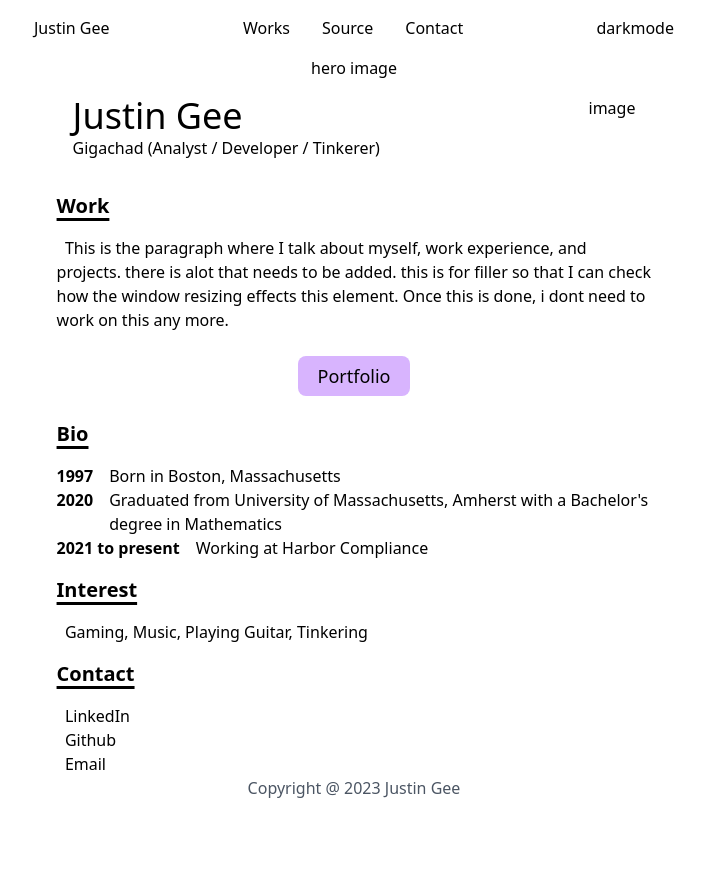
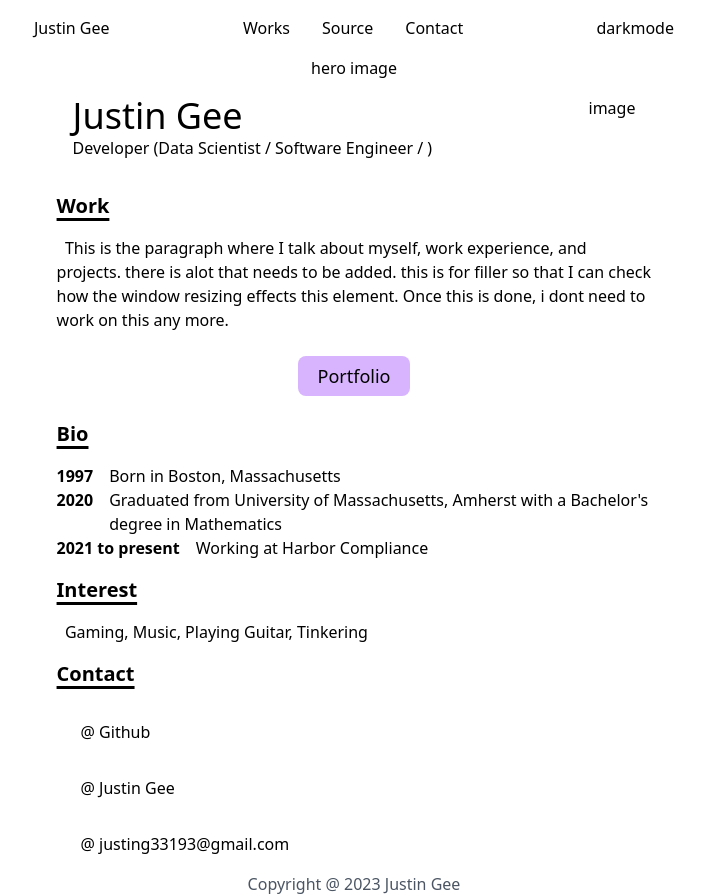
Before and after one commit to justingee193/homepage, a Next.js app: page / in a window 1280 px wide. Shown: the whole page, without its empty margins (286-990 px from the left). Before the commit the page ends 800 px from the top, so only its background shows below. Built offline with nearby package versions, Linux system fonts and the light colour scheme.

Commit message:
changes to footer

```diff
--- a/src/components/Footer.tsx
+++ b/src/components/Footer.tsx
@@ -8,9 +8,29 @@ export default function Footer() {
                 <Section>
                     Contact
                 </Section>
-                <Paragraph>LinkedIn</Paragraph>
-                <Paragraph>Github</Paragraph>
-                <Paragraph>Email</Paragraph>
+                <ul>
+                    <li className="p-2">
+                        <a href="https://github.com/justingee193" target="_blank">
+                            <button className="hover:bg-blue-500 rounded-md duration-150 px-4 py-2">
+                                @ Github
+                            </button>
+                        </a>
+                    </li>
+                    <li className="p-2">
+                        <a href="https://www.linkedin.com/in/justin-gee/" target="_blank">
+                            <button className="hover:bg-blue-500 rounded-md duration-150 px-4 py-2">
+                                @ Justin Gee
+                            </button>
+                        </a>
+                    </li>
+                    <li className="p-2">
+                        <a href="" target="_blank">
+                            <button className="hover:bg-blue-500 rounded-md duration-150 px-4 py-2">
+                                @ justing33193@gmail.com
+                            </button>
+                        </a>
+                    </li>
+                </ul>
                 <div className="flex justify-center text-gray-600">
                     Copyright @ 2023 Justin Gee
                 </div>
--- a/src/components/Header.tsx
+++ b/src/components/Header.tsx
@@ -3,7 +3,7 @@ export default function Header({}) {
         <div className="flex justify-between p-4">
             <div>
                 <h2 className="text-4xl">Justin Gee</h2>
-                <p>Gigachad (Analyst / Developer / Tinkerer)</p>
+                <p>Developer (Data Scientist / Software Engineer / )</p>
             </div>
             <div>image</div>
         </div>
```
